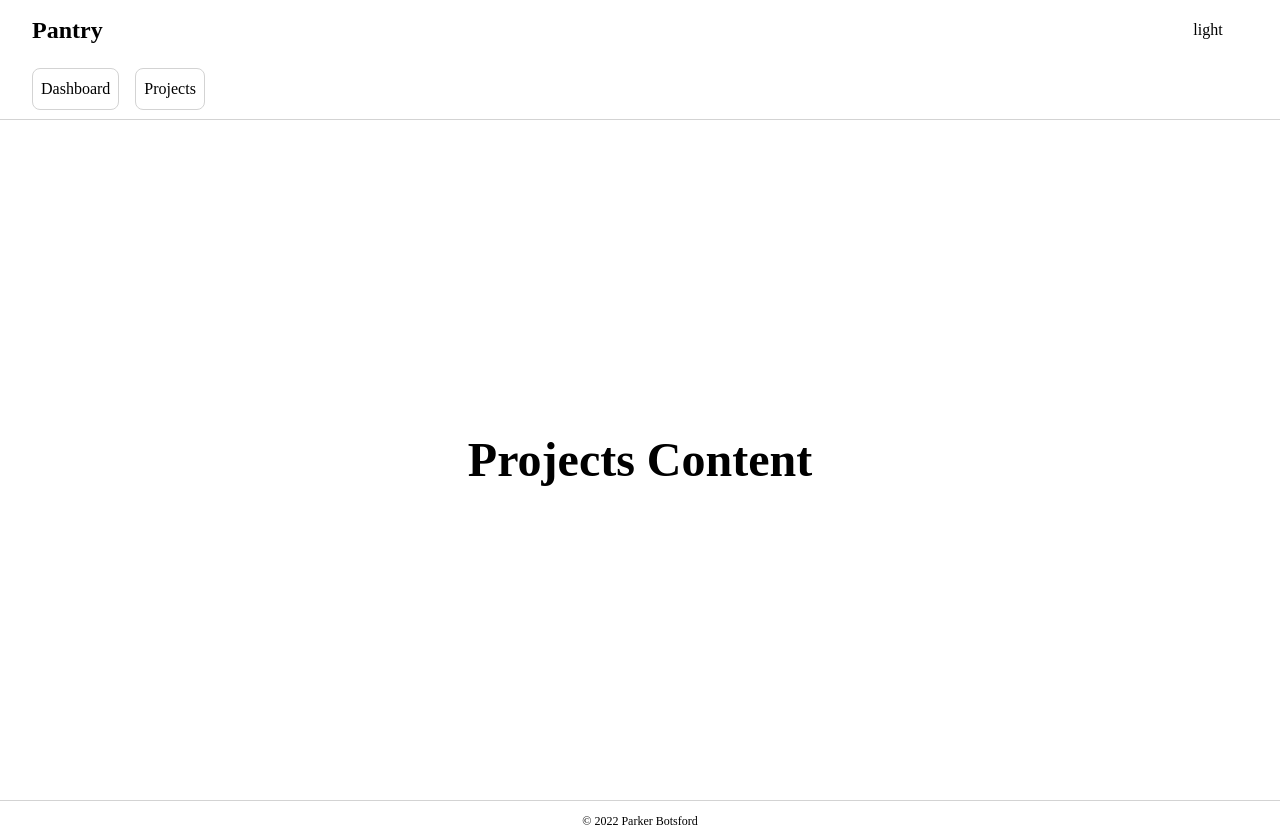
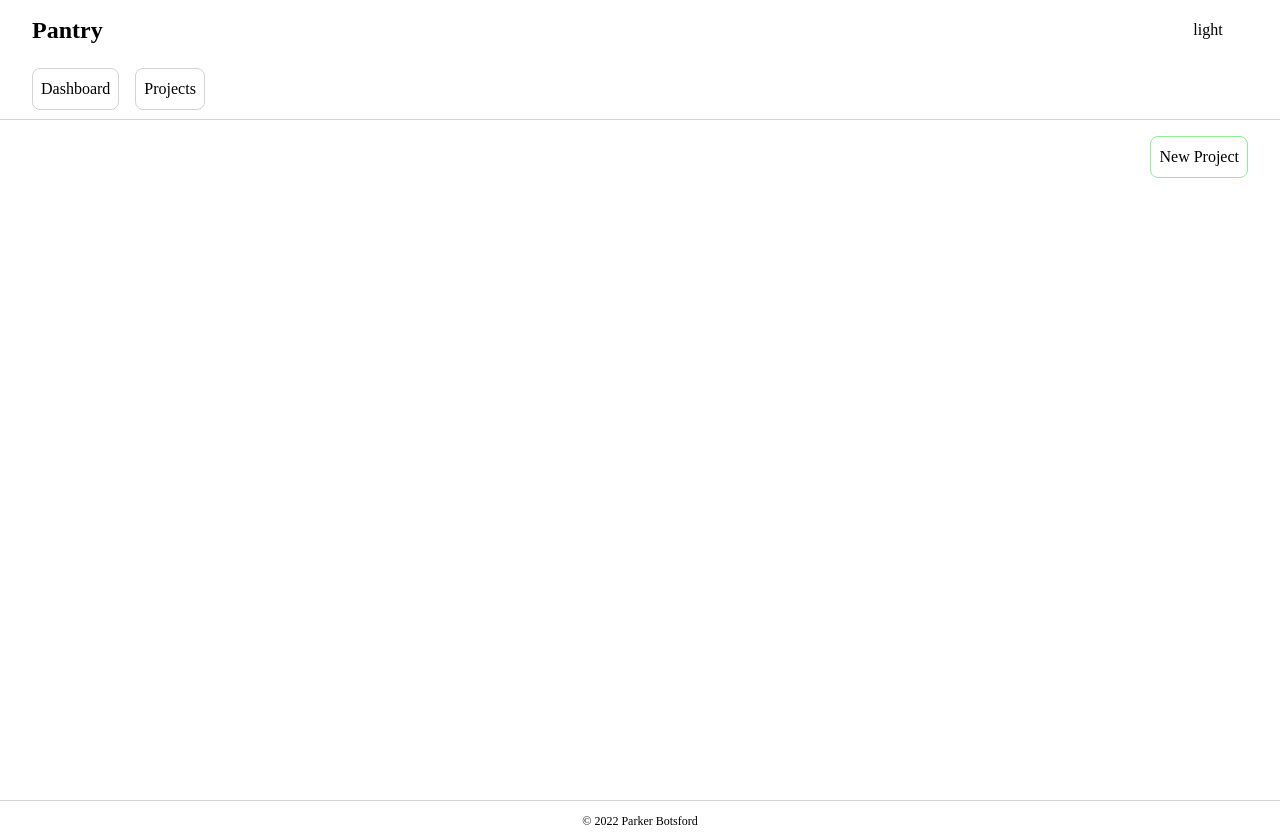
Before and after one commit to parbots/pantry, a Next.js app: page /projects in a window 1280 px wide. Built offline with nearby package versions, Linux system fonts and the light colour scheme.

Commit message:
Add controls section to project view

```diff
--- a/layouts/views/ProjectsView/ProjectsView.module.css
+++ b/layouts/views/ProjectsView/ProjectsView.module.css
@@ -5,6 +5,36 @@
 
     display: flex;
     flex-direction: column;
+    gap: 1rem;
+}
+
+.controlsBar {
+    display: flex;
+    justify-content: flex-end;
+    align-items: center;
+}
+
+.controlsItem {
+    display: flex;
     justify-content: center;
     align-items: center;
 }
+
+.newProjectButton {
+    padding: 0.5rem;
+
+    border: 1px solid lightgreen;
+    border-radius: 0.5rem;
+
+    cursor: pointer;
+
+    color: var(--color);
+    background-color: var(--background);
+
+    transition: color 0.3s, background 0.3s;
+}
+
+.newProjectButton:hover {
+    color: black;
+    background-color: lightgreen;
+}
--- a/layouts/views/ProjectsView/ProjectsView.tsx
+++ b/layouts/views/ProjectsView/ProjectsView.tsx
@@ -4,7 +4,13 @@ import React from 'react';
 const ProjectsView = () => {
     return (
         <main className={styles.view}>
-            <h1>Projects Content</h1>
+            <ul className={styles.controlsBar}>
+                <li className={styles.controlsItem}>
+                    <button className={styles.newProjectButton}>
+                        New Project
+                    </button>
+                </li>
+            </ul>
         </main>
     );
 };
```
